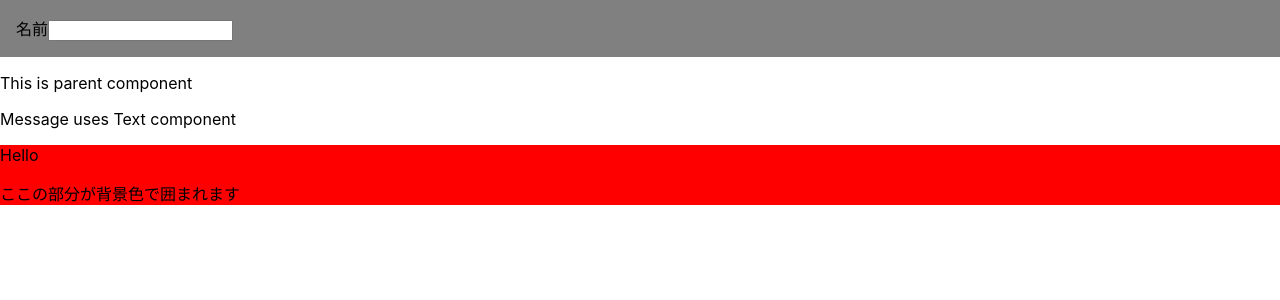
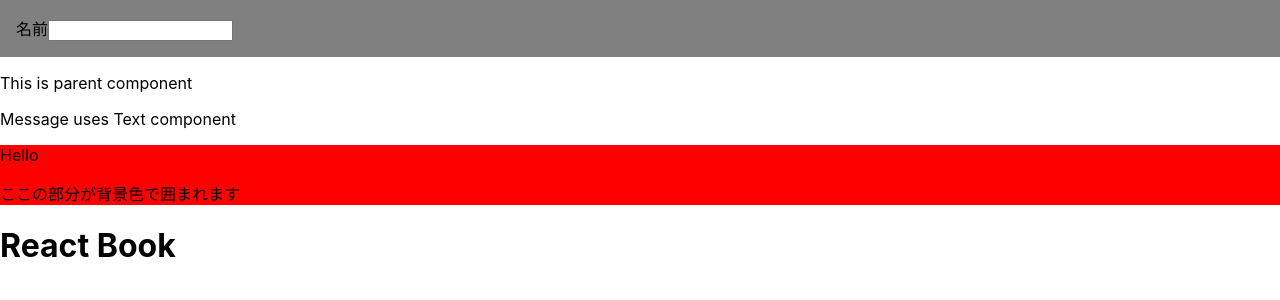
Before and after one commit to MasahiroSuzuki86/ReactSample, a React (Create React App) app: page / in a window 1280 px wide. Shown: the top 300 px of the page. Built offline with nearby package versions, Linux system fonts and the light colour scheme.

Commit message:
ContextSampleの作成

```diff
--- /dev/null
+++ b/src/components/ContextSample.tsx
@@ -0,0 +1,36 @@
+import React from 'react'
+
+//Titleを渡すためのContext
+const TitleContext = React.createContext('')
+
+//Titleコンポーネントの中でContextの値を参照(Consumer)
+const Title = () => {
+  return (
+    <TitleContext.Consumer>
+      {(title) => {
+        return <h1>{title}</h1>
+      }}
+    </TitleContext.Consumer>
+  )
+}
+
+const Header = () => {
+  return (
+    <div>
+      <Title />
+    </div>
+  )
+}
+
+//Pageコンポーネントの中でContextに値を渡す(Provider)
+const Page = () => {
+  const title = 'React Book'
+
+  return (
+    <TitleContext.Provider value={title}>
+      <Header />
+    </TitleContext.Provider>
+  )
+}
+
+export default Page
--- a/src/index.tsx
+++ b/src/index.tsx
@@ -5,12 +5,14 @@ import Hello from './components/Hello'
 import Name from './components/Name'
 import Message from './components/Message'
 import Parent from './components/ContainerSample'
+import Page from './components/ContextSample'
 
 ReactDOM.render(
   <React.StrictMode>
     <Name />
     <Message />
     <Parent />
+    <Page />
   </React.StrictMode>,
   document.getElementById('root')
 )
```
